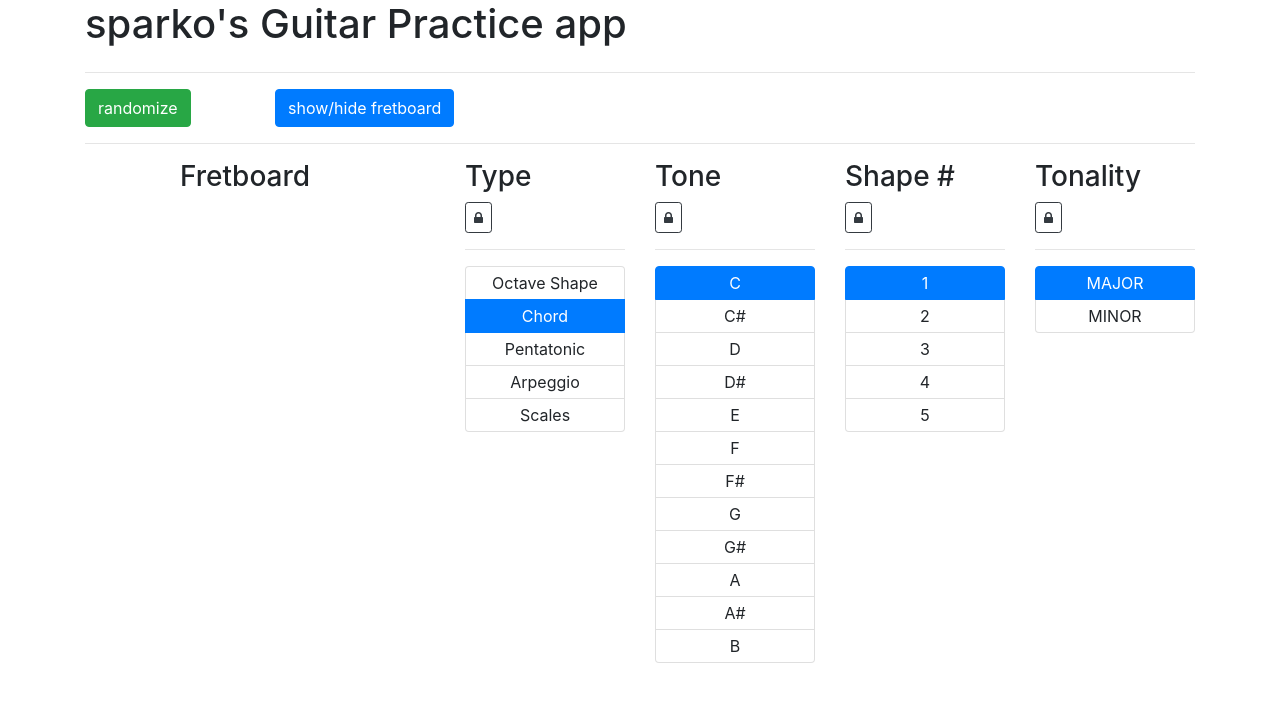
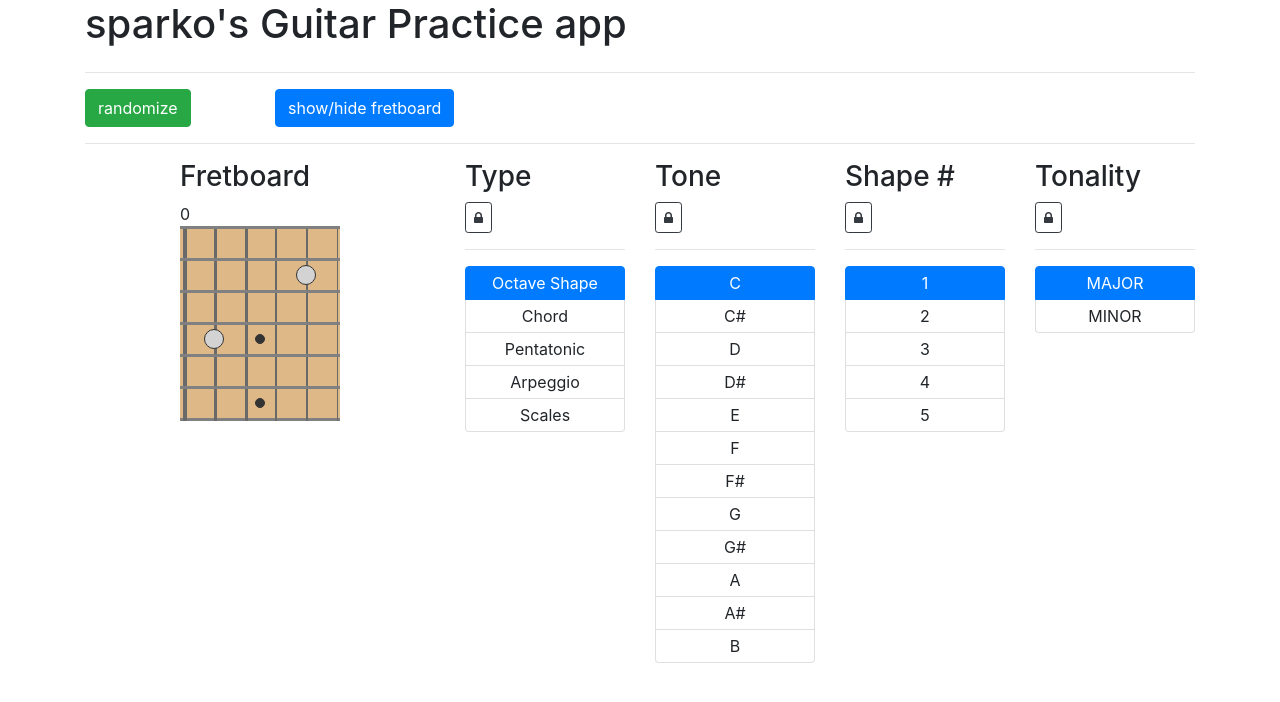
Before and after one commit to sparkoo/guitar-practice, an Angular app: page / in a window 1280 px wide. Shown: the top 702 px of the page. Built offline with nearby package versions, Linux system fonts and the light colour scheme.

Commit message:
practice - hide fretboard and select octave shape as default

```diff
--- a/src/app/practice/practice.component.ts
+++ b/src/app/practice/practice.component.ts
@@ -19,7 +19,7 @@ export class PracticeComponent extends ShapeBaseComponent {
   typeDatabases: {};
   types: string[];
   selectedType: string;
-  showFretboard: boolean;
+  showFretboard = true;
 
   locks = {
     type: { name: 'type', lock: false },
@@ -44,7 +44,7 @@ export class PracticeComponent extends ShapeBaseComponent {
     };
     this.types = Object.keys(this.typeDatabases);
     this.databases = Object.values(this.typeDatabases);
-    this.selectedType = this.types[1];
+    this.selectedType = this.types[0];
   }
 
   private static getRandomElementFromArray(array: any[]) {
```
